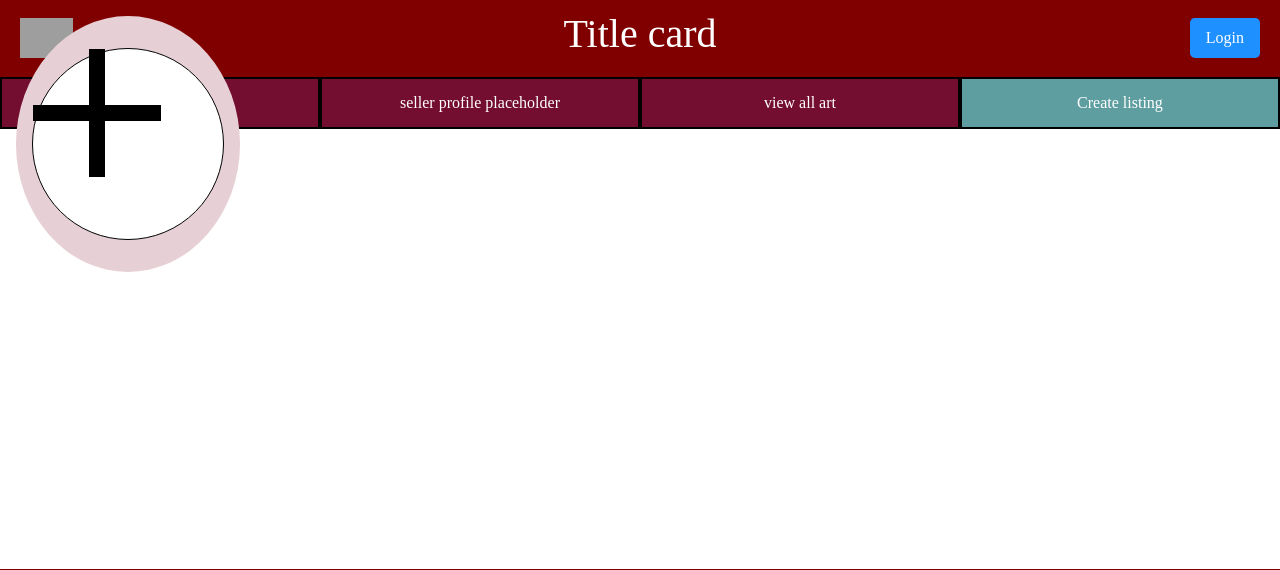
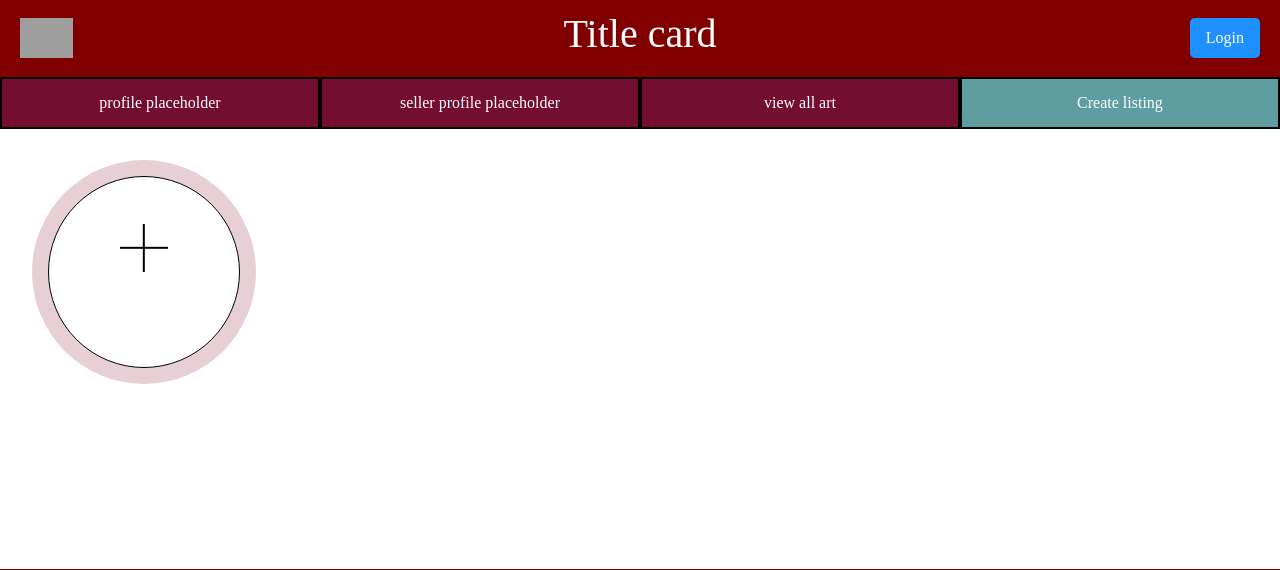
Before and after one commit to PDAYSig/Verklegt2_Group10, a Django app: page /login/create_user/ in a window 1280 px wide. Shown: the top 570 px of the page. Run offline with Django 5.2, Linux system fonts and the light colour scheme; grey boxes are pictures that could not be loaded.

Commit message:
the box for listing

```diff
--- a/static/css/styles.css
+++ b/static/css/styles.css
@@ -345,11 +345,11 @@ body {
 
 .uppload-profile-pic-outer {
     position: absolute;
-    top: 1rem;   /* adjust spacing from top */
-    left: 1rem;  /* adjust spacing from left */
+    top: 10rem;   /* adjust spacing from top */
+    left: 2rem;  /* adjust spacing from left */
 
     width: 14rem;
-    height: 16rem;
+    height: 14rem;
     background-color: #e7d0d5; /* outer circle color */
     border-radius: 50%;
     display: flex;
@@ -363,11 +363,31 @@ body {
     border: 1px solid black;
     border-radius: 50%;
 }
+.uppload-image-box-outer{
+    position: absolute;
+    top: 10rem;   /* adjust spacing from top */
+    left: 2rem;  /* adjust spacing from left */
+
+    width: 14rem;
+    height: 14rem;
+    background-color: #e7d0d5; /* outer circle color */
+    display: flex;
+    align-items: center;
+    justify-content: center;
+}
+.uppload-image-box--inner {
+    width: 12rem;
+    height: 12rem;
+    background-color: white;
+    border: 1px solid black;
+}
 
 .cross {
-    position: relative;
-    width: 8rem;
-    height: 8rem;
+    position: absolute;
+    top: 4rem;
+    left: 5.5rem;
+    width: 3rem;
+    height: 3rem;
 }
 
 .cross::before,
@@ -375,25 +395,29 @@ body {
     content: "";
     position: absolute;
     background: black;
+
+    /*top: 50%;
+    left: 50%;
+    transform-origin: center;*/
 }
 
 .cross::before {
     width: 100%;
-    height: 1rem;
+    height: 0.15rem;
     top: 50%;
     left: 0;
-    transform: translateY(-50%);
+    transform: translateY( -50%);
 }
 
 .cross::after {
-    width: 1rem;
+    width: 0.15rem;
     height: 100%;
     left: 50%;
     top: 0;
-    transform: translateX(-50%);
+    transform: translateX( -50%);
 }
 .profile-container {
-    padding: 2rem;
+    padding: 1rem;
 }
 
 .profile-header {
```
